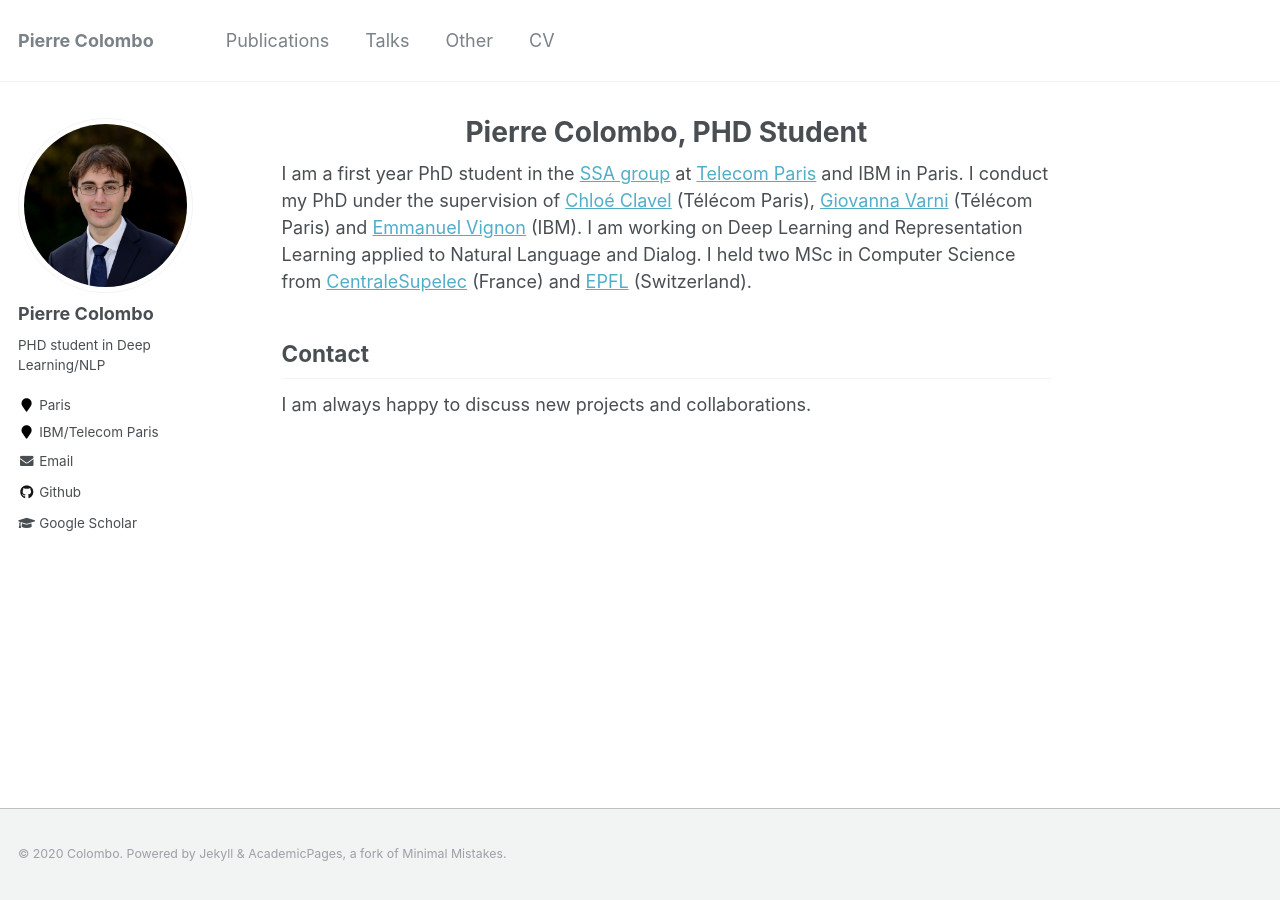
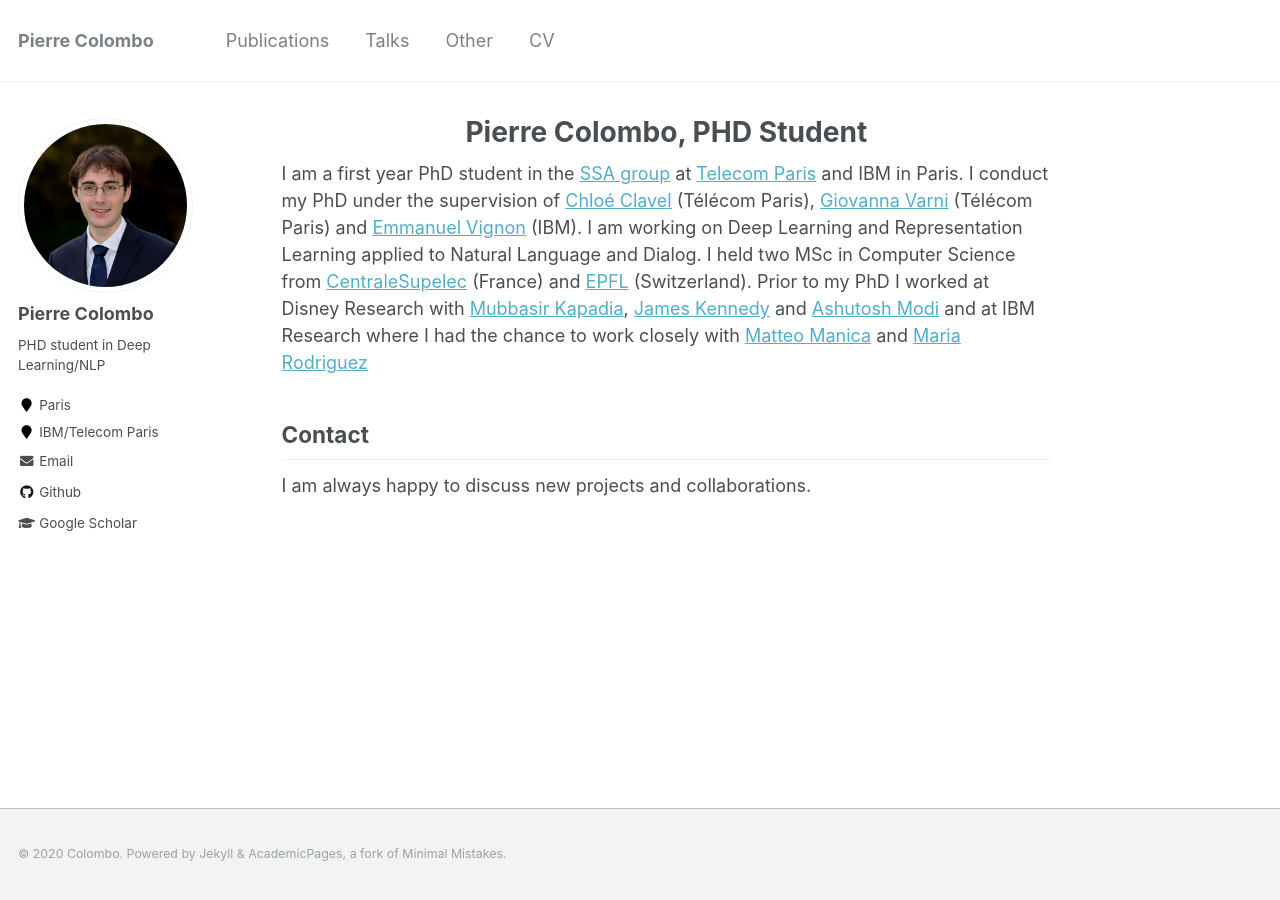
Before and after one commit to PierreColombo/PierreColombo.github.io, a Jekyll site: the page built from _pages/about.md, in a window 1280 px wide. Built offline with Jekyll 4.4.1, drawn with Linux system fonts in a browser that asks for light colours.

Commit message:
Update about.md

```diff
--- a/_pages/about.md
+++ b/_pages/about.md
@@ -10,6 +10,7 @@ redirect_from:
 
 I am a first year PhD student in the [SSA group](http://www.tsi.telecom-paristech.fr/ssa/) at [Telecom Paris](https://www.telecom-paris.fr/?gclid=CjwKCAiAsIDxBRAsEiwAV76N89LYpkw3jL-RpHJRYMKXNca6sT3YVTEluBSXak3h9QT1rJ1CXr3DuBoC2LUQAvD_BwE) and IBM in Paris.
 I conduct my PhD under the supervision of [Chloé Clavel](https://clavel.wp.imt.fr/) (Télécom Paris), [Giovanna Varni](https://sites.google.com/site/gvarnisite/home) (Télécom Paris) and [Emmanuel Vignon](https://www.linkedin.com/in/emmanuelvignon/?locale=fr_FR) (IBM). I am working on Deep Learning and Representation Learning applied to Natural Language and Dialog. I held two MSc in Computer Science from [CentraleSupelec](https://www.centralesupelec.fr/) (France) and [EPFL](https://www.epfl.ch/fr/) (Switzerland).
+Prior to my PhD I worked at Disney Research with [Mubbasir Kapadia](https://www.cs.rutgers.edu/people/professors/details/mubbasir-kapadia), [James Kennedy](https://james-kennedy.github.io/) and [Ashutosh Modi](https://ashutosh-modi.github.io/) and at IBM Research where I had the chance to work closely with [Matteo Manica](https://researcher.watson.ibm.com/researcher/view.php?person=zurich-TTE) and [Maria Rodriguez](https://researcher.watson.ibm.com/researcher/view.php?person=zurich-MRM)
 
 Contact
 ------
```
